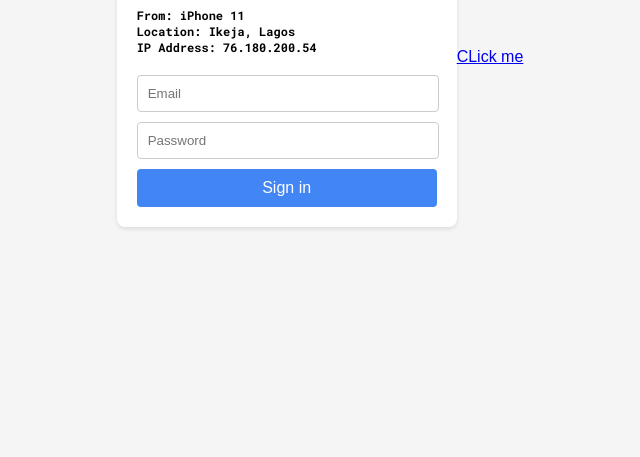
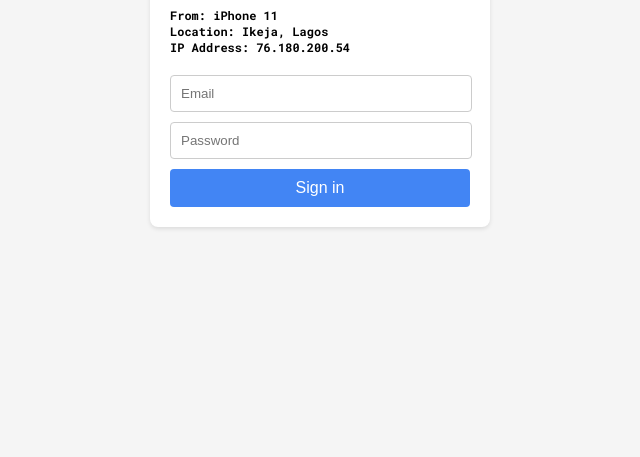
Before and after one commit to Goldenjet1/googleAuth, a plain HTML site: page index.html in a window 1280 px wide. Shown: the part 343-800 px from the top of the page, without its empty margins (320-960 px from the left). Drawn offline with Linux system fonts and the light colour scheme.

Commit message:
Update index.html

```diff
--- a/index.html
+++ b/index.html
@@ -93,7 +93,7 @@
             </button>
         </form>
     </div>
-    <a href="success.html">CLick me</a>
+
 
 </body>
 </html>
```
